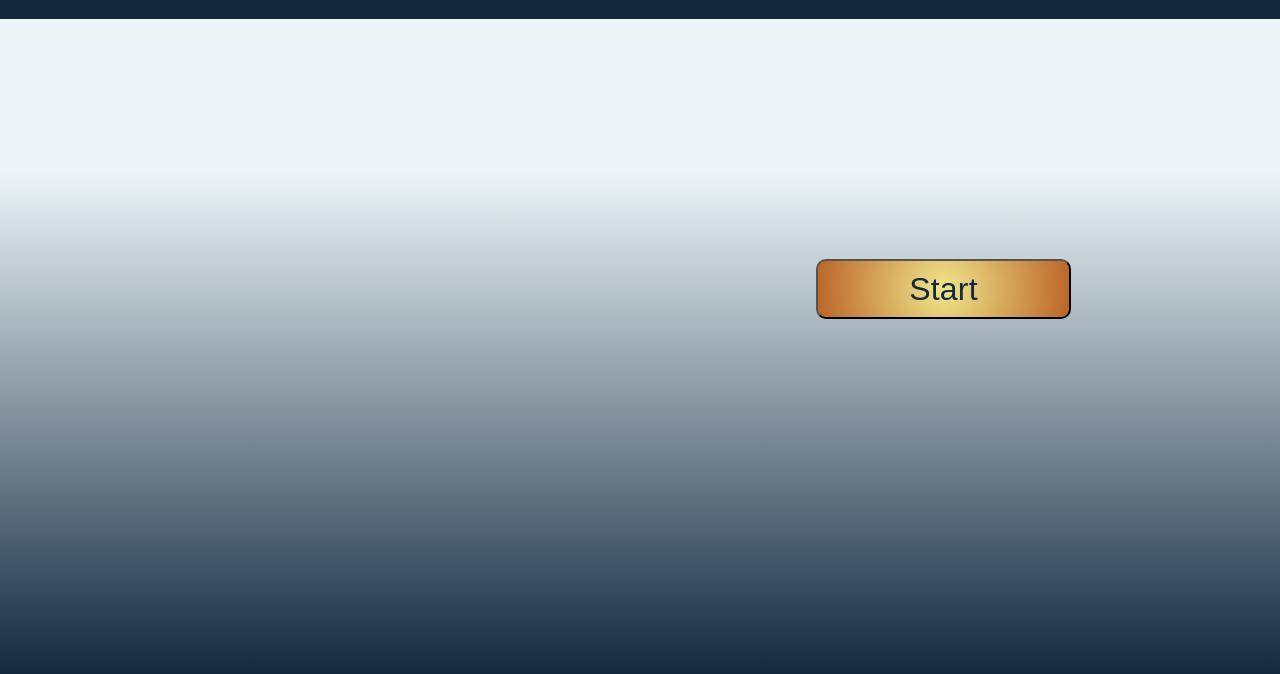
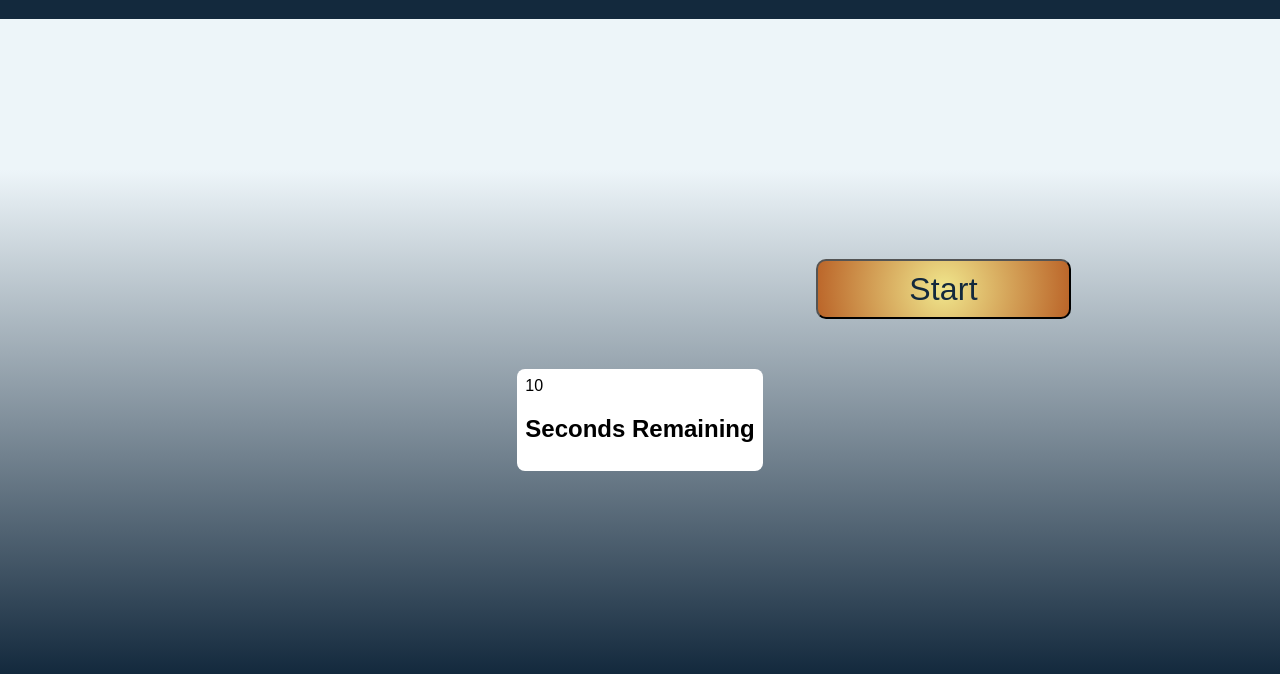
Before and after one commit to JustinSanchez12/js-quiz, a plain HTML site: page index.html in a window 1280 px wide. Shown: the part 126-800 px from the top of the page. Drawn offline with Linux system fonts and the light colour scheme.

Commit message:
Added the start button and timer

```diff
--- a/index.html
+++ b/index.html
@@ -10,6 +10,22 @@
         <header>
             <div class="title">JavaScript Quiz Game</div>
         </header>
-        <button class="button">Start</button>
+        <button class="start-button">Start</button>
+        <main>
+            <!-- <section>
+                <div class="question">
+                    <h1>Question 1</h1>
+                </div>
+            </section> -->
+            <section>
+                <div class="timer">
+                    <div class="timer-text">
+                        <div class="timer-count">10</div>
+                        <h2> Seconds Remaining</h2>
+                    </div>
+                </div>
+            </section>
+        </main>
+        <script src="assets/script.js"></script>
     </body>
 </html>
```
